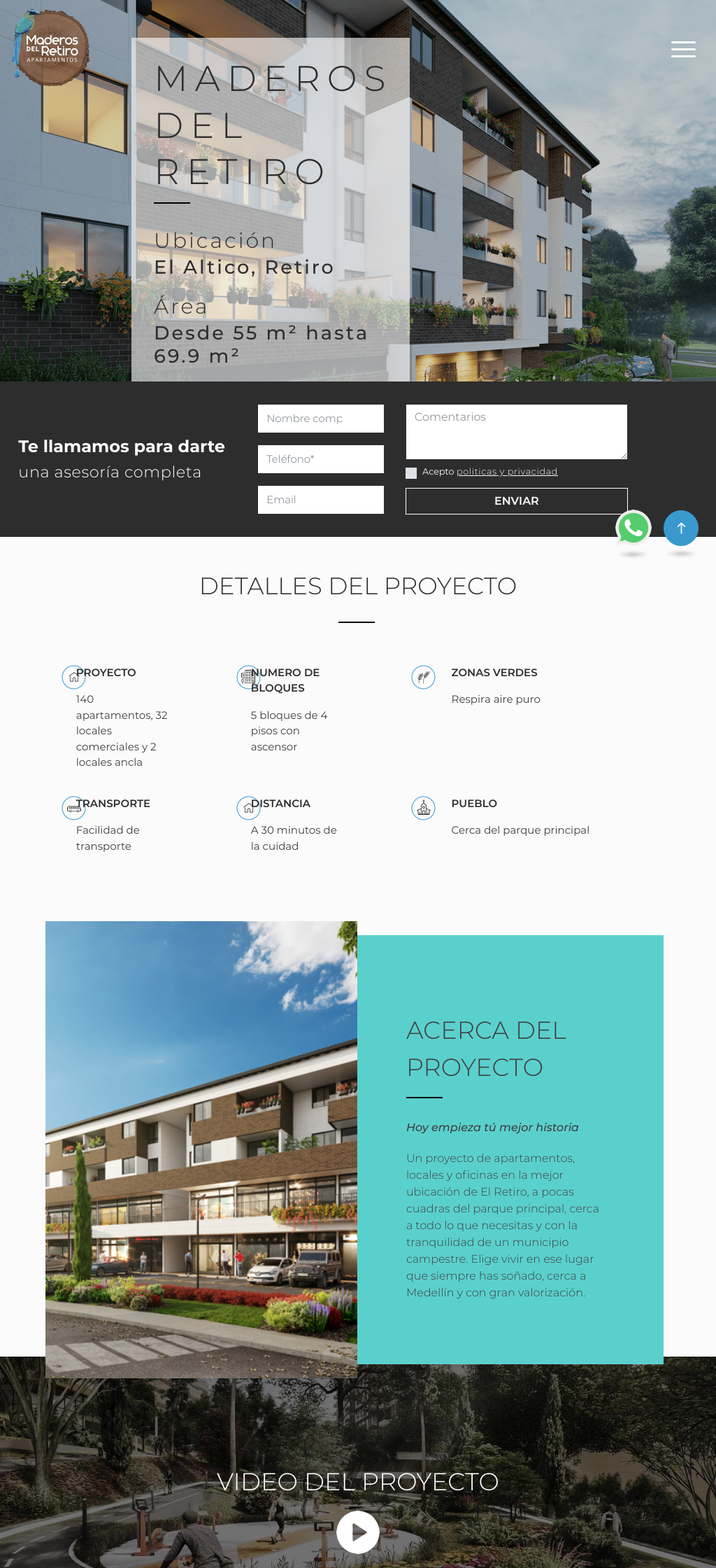
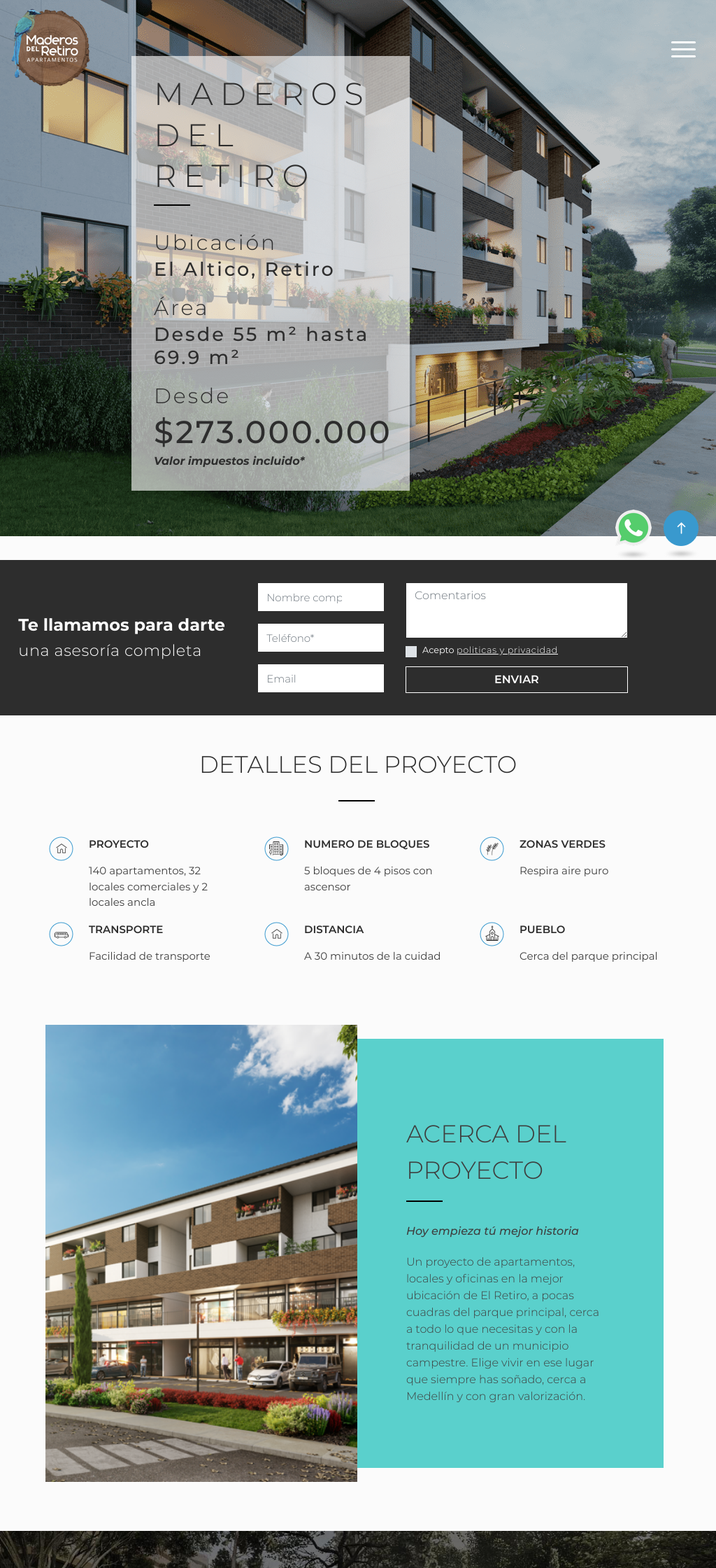
Before and after one commit to dannyunico/Maderos-new, a PHP site: page / in a window 1024 px wide. Shown: the top 2240 px of the page at 70% size. Run offline with PHP 8.4, Linux system fonts and the light colour scheme; some libraries are stand-ins or nearby versions; some web fonts are replaced.

Commit message:
responsive final

```diff
--- a/assets/css/main.css
+++ b/assets/css/main.css
@@ -817,7 +817,7 @@
 .about{
 	display: grid;
 	grid-template-columns: 53% 47%;
-    height: 69vh;
+    height: auto;
 	margin-bottom: 70px;
 	padding-right: 60px;
 }
--- a/assets/css/responsive.css
+++ b/assets/css/responsive.css
@@ -2,9 +2,67 @@
 
 }
 
-@media (min-width: 992px) and (max-width: 1199px) {}
+@media (min-width: 992px) and (max-width: 1199px) {
+  .main-banner__img img{
+    height: 100vh;
+  }
+  .main-banner__text p:nth-child(1){
+    font-size: 45px;
+  }
+  .items{
+    gap:0;
+    grid-template-columns:1fr 1fr 1fr;
+  }
+  .detail-content{
+    padding: 0;
+    grid-template-columns:25% 75%;
+  }
+  .main-zona{
+    padding: 0;
+  }
+  .zona:nth-child(1){
+    height: auto;
+  }
+  .main-galery__avance{
+    padding: 50px;
+  }
+  .main-contact{
+    background-size: cover;
+    background-position: center;
+  }
+  .content-contact{
+    width: 100%;
+  }
+  .main-contact_form p{
+    text-align: center;
+  }
+  .content-zone__text hr{
+    margin-left: 44%;
+  }
+  .footer__grid{
+    padding: 50px;
+    gap:20px;
+  }
+}
 
-@media (min-width: 1440px) and (max-width: 1199px) {}
+@media (min-width: 1199px) and (max-width:  1440px) {
+  .main-banner__img img{
+    height: 100vh;
+  }
+  .main-banner__text p:nth-child(1){
+    font-size: 45px;
+  }
+  .seccion-zona{
+    padding-bottom: 0;
+  }
+  .main-planos__content .slick-dots{
+    right: 290px;
+  }
+  .main-contact{
+    background-position: center;
+    background-size: cover;
+  }
+}
 
 @media (min-width: 768px) and (max-width: 991px) {
   .navbar-brand {
--- a/index.html
+++ b/index.html
@@ -56,7 +56,7 @@
 							<a class="nav-link " href="#galeria">GALERÍA</a>
             </li>
             <li class="nav-item">
-							<a class="nav-link " href="#avances-obras">Avances de la obra</a>
+							<a class="nav-link " href="#avances-obra">Avances de la obra</a>
             </li>
 
             <li class="nav-item">
@@ -661,7 +661,7 @@
 					<li><a href="#zonas-proyecto">Zonas comunes</a></li>
 					<li><a href="#planos-proyecto">Planos del proyecto</a></li>
 					<li><a href="#galeria">Galería</a></li>
-					<li><a href="#avances-proyecto">Avances de la obra</a></li>
+					<li><a href="#avances-obra">Avances de la obra</a></li>
 					<li><a href="#contacto">Contacto</a></li>
 					<li><a href="#ubicacion">Ubicación</a></li>
 					<li><a href="#formulario">Formulario</a></li>
```
